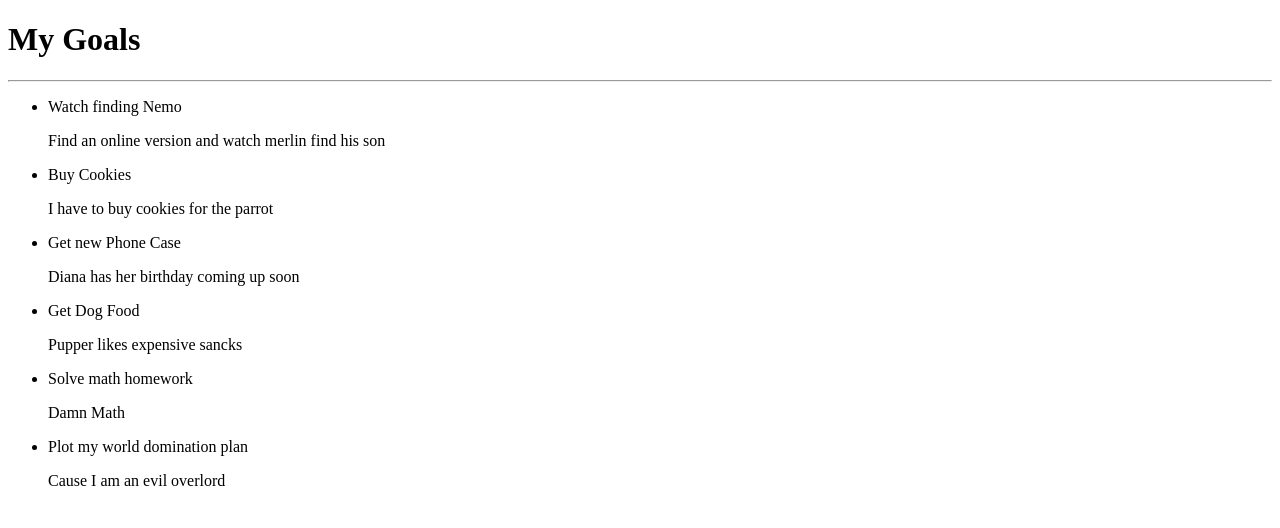
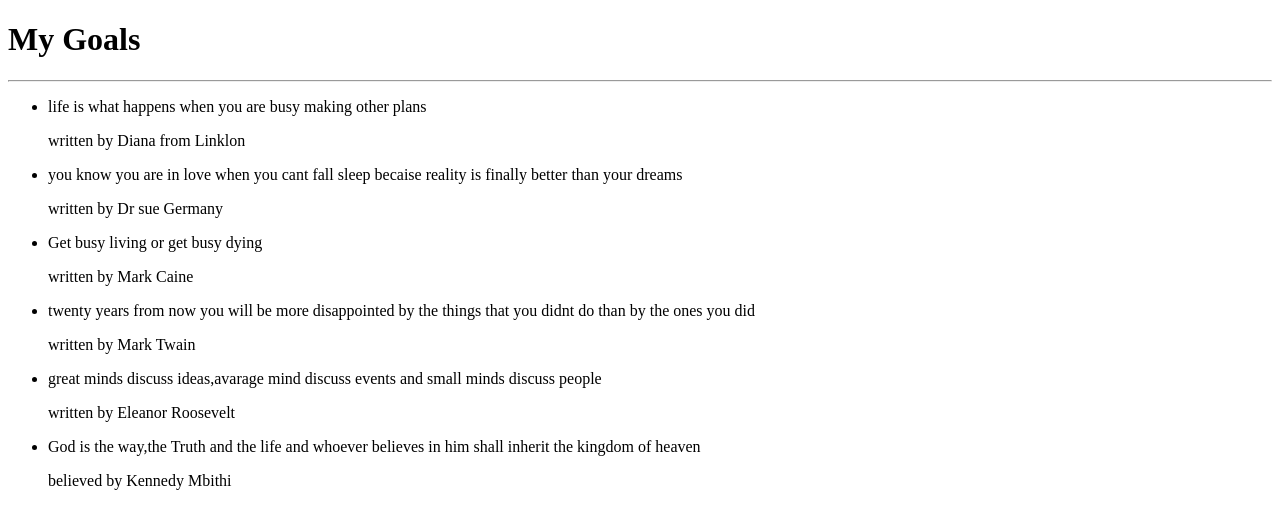
Before and after one commit to Kennedy128/Quotes-project, an Angular app in the folder Quotes/: page / in a window 1280 px wide. Shown: the top 528 px of the page. Built offline with nearby package versions, Linux system fonts and the light colour scheme.

Commit message:
addition of quotes

```diff
--- a/Quotes/src/app/quote/quote.component.ts
+++ b/Quotes/src/app/quote/quote.component.ts
@@ -8,12 +8,12 @@ import { Quote } from '../quote';
 })
 export class QuoteComponent implements OnInit {
   goals:Quote[] = [
-    {id:1, name:'Watch finding Nemo',description:'Find an online version and watch merlin find his son'},
-    {id:2,name:'Buy Cookies',description:'I have to buy cookies for the parrot'},
-    {id:3,name:'Get new Phone Case',description:'Diana has her birthday coming up soon'},
-    {id:4,name:'Get Dog Food',description:'Pupper likes expensive sancks'},
-    {id:5,name:'Solve math homework',description:'Damn Math'},
-    {id:6,name:'Plot my world domination plan',description:'Cause I am an evil overlord'},
+    {id:1, name:'life is what happens when you are busy making other plans',description:'written by Diana from Linklon'},
+    {id:2,name:'you know you are in love when you cant fall sleep becaise reality is finally better than your dreams',description:'written by Dr sue Germany'},
+    {id:3,name:'Get busy living or get busy dying',description:'written by Mark Caine'},
+    {id:4,name:'twenty years from now you will be more disappointed by the things that you didnt do than by the ones you did',description:'written by Mark Twain'},
+    {id:5,name:'great minds discuss ideas,avarage mind discuss events and small minds discuss people',description:'written by Eleanor Roosevelt'},
+    {id:6,name:'God is the way,the Truth and the life and whoever believes in him shall inherit the kingdom of heaven',description:'believed by Kennedy Mbithi'},
 
   ];
 
```
